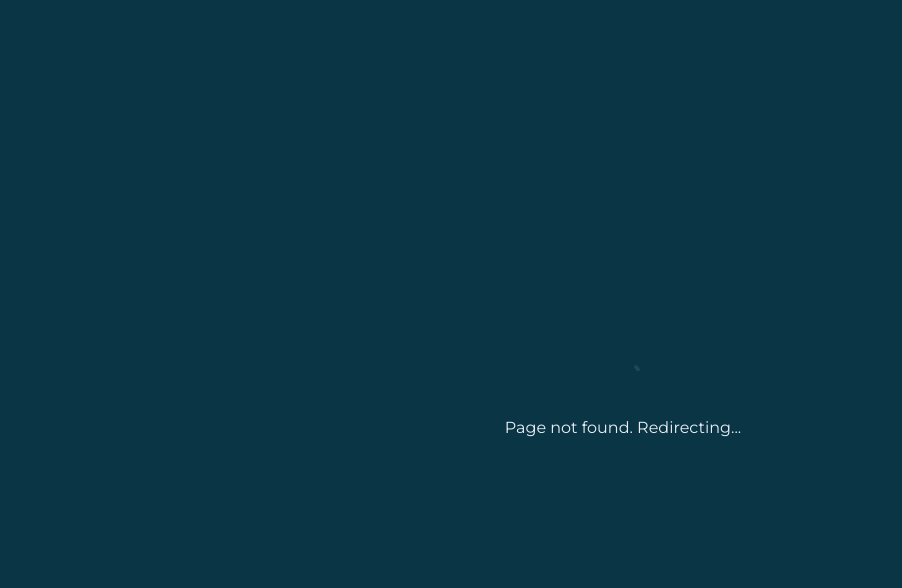
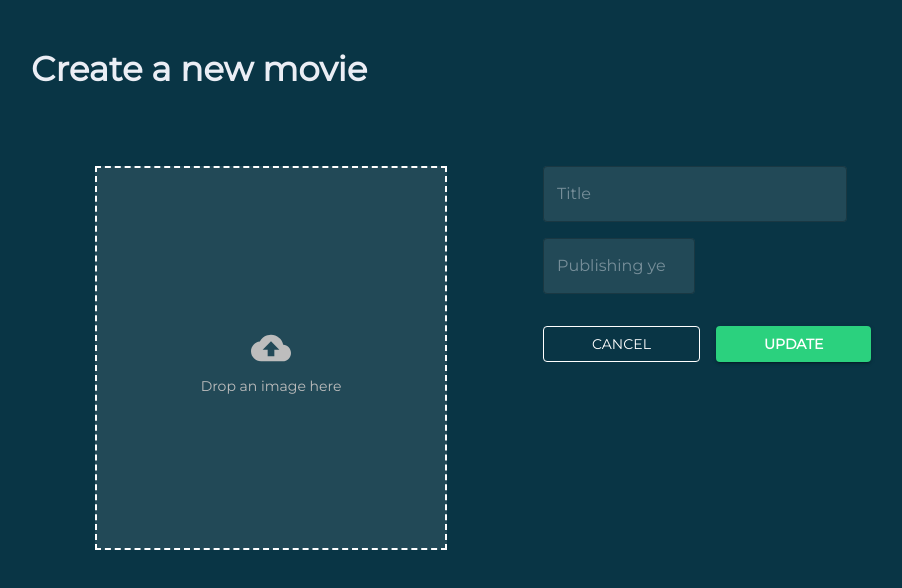
Before and after one commit to alienrey/movie-database, a Next.js app in the folder frontend/: page /movies/edit in a window 1280 px wide. Before the commit this address had no page. Shown: the top 588 px of the page, without its empty margins (17-919 px from the left). Built offline with nearby package versions, Linux system fonts and the light colour scheme.

Commit message:
feat: forrked create to make edit page

```diff
--- /dev/null
+++ b/frontend/src/app/movies/edit/page.tsx
@@ -0,0 +1,153 @@
+/* eslint-disable @typescript-eslint/no-explicit-any */
+"use client";
+import * as React from "react";
+import { useState } from "react";
+import Box from "@mui/material/Box";
+import TextField from "@mui/material/TextField";
+import Button from "@mui/material/Button";
+import Typography from "@mui/material/Typography";
+import Image from "next/image";
+import IconButton from "@mui/material/IconButton";
+import CloudUploadIcon from "@mui/icons-material/CloudUpload";
+import { colors } from "@/providers/ThemeProvider";
+
+export default function EditMovieForm() {
+  const [title, setTitle] = useState("");
+  const [year, setYear] = useState("");
+  const [image, setImage] = useState(null);
+
+  const handleSubmit = () => {
+    // Handle form submission here (e.g., API call)
+    console.log("Title:", title);
+    console.log("Year:", year);
+    console.log("Image:", image);
+    // Reset form after submission (optional)
+    setTitle("");
+    setYear("");
+    setImage(null);
+  };
+
+  const handleImageChange = (event: any) => {
+    const file = event.target.files[0];
+    setImage(file);
+  };
+
+  return (
+    <Box
+      sx={{
+        display: "flex",
+        flexDirection: "column",
+        alignItems: { xs: "center", md: "left" },
+        justifyContent: "center",
+        color: "white",
+        padding: 6,
+      }}
+    >
+      <Box sx={{ alignSelf: { xs: "center", md: "flex-start" } }}>
+        <Typography variant="h4" gutterBottom align="left" fontWeight="bolder">
+          Create a new movie
+        </Typography>
+      </Box>
+      <Box
+        sx={{
+          width: "100%",
+          display: "flex",
+          padding: 8,
+          flexDirection: { xs: "column", md: "row" },
+          gap: 12,
+        }}
+      >
+        <Box
+          sx={{
+            backgroundColor: colors.input,
+            border: `2px dashed ${colors.white}`,
+            height: { xs: "16rem", md: "24rem" },
+            width: { xs: "100%", md: "22rem" },
+            display: "flex",
+            alignItems: "center",
+            justifyContent: "center",
+            flexDirection: "column",
+          }}
+        >
+          {image ? (
+            <Image
+              src={URL.createObjectURL(image)}
+              alt="Uploaded"
+              layout="fill"
+              objectFit="contain"
+            />
+          ) : (
+            <>
+              <IconButton component="label">
+                <CloudUploadIcon sx={{ fontSize: 40, color: "#bdbdbd" }} />
+                <input
+                  hidden
+                  accept="image/*"
+                  type="file"
+                  onChange={handleImageChange}
+                />
+              </IconButton>
+              <Typography variant="body2" color="#bdbdbd">
+                Drop an image here
+              </Typography>
+            </>
+          )}
+        </Box>
+        <Box
+          sx={{
+            display: "flex",
+            flexDirection: "column",
+            gap: 2,
+            flexGrow: 1,
+            maxWidth: "50rem",
+          }}
+        >
+          <TextField
+            variant="outlined"
+            placeholder="Title"
+            value={title}
+            onChange={(e) => setTitle(e.target.value)}
+            sx={{
+              width: "50%",
+            }}
+          />
+          <TextField
+            variant="outlined"
+            type="number"
+            placeholder="Publishing year"
+            value={year}
+            onChange={(e) => setYear(e.target.value)}
+            sx={{
+              width: "25%",
+            }}
+          />
+          <Box
+            sx={{
+              display: "flex",
+              justifyContent: "start",
+              gap: 2,
+              mt: 2,
+            }}
+          >
+            <Button
+              variant="outlined"
+              color="inherit"
+              sx={{ borderColor: colors.white, paddingX: 6 }}
+              onClick={() => console.log("Cancel clicked")}
+            >
+              Cancel
+            </Button>
+            <Button
+              variant="contained"
+              color="success"
+              onClick={handleSubmit}
+              sx={{ color: colors.white, fontWeight: "bold", paddingX: 6 }}
+            >
+              Update
+            </Button>
+          </Box>
+        </Box>
+      </Box>
+    </Box>
+  );
+}
```
